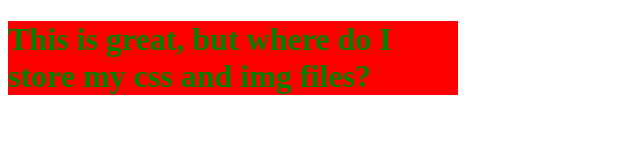
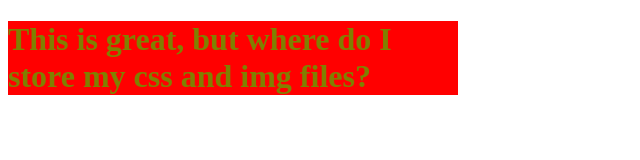
Before and after one commit to aovern/testing, a plain HTML site: page index.html in a window 1280 px wide. Shown: the whole page, without its empty margins (0-640 px from the left). Drawn offline with Linux system fonts and the light colour scheme.

Commit message:
Update index.html

```diff
--- a/index.html
+++ b/index.html
@@ -9,7 +9,7 @@
     .main {
       background-color: red;
       width: 450px;
-      color: green; }
+      color: olive; }
    </style>
 
 </head>
```
